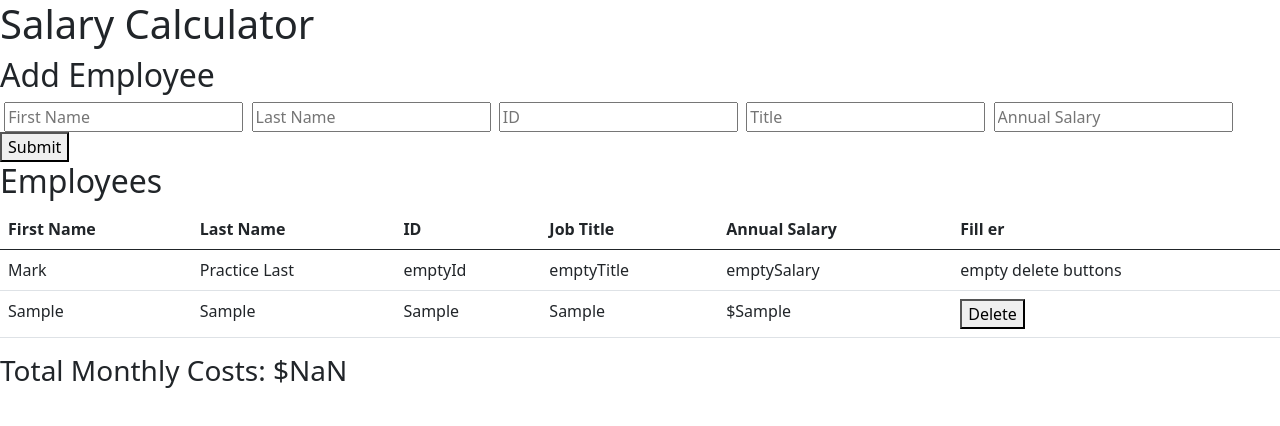
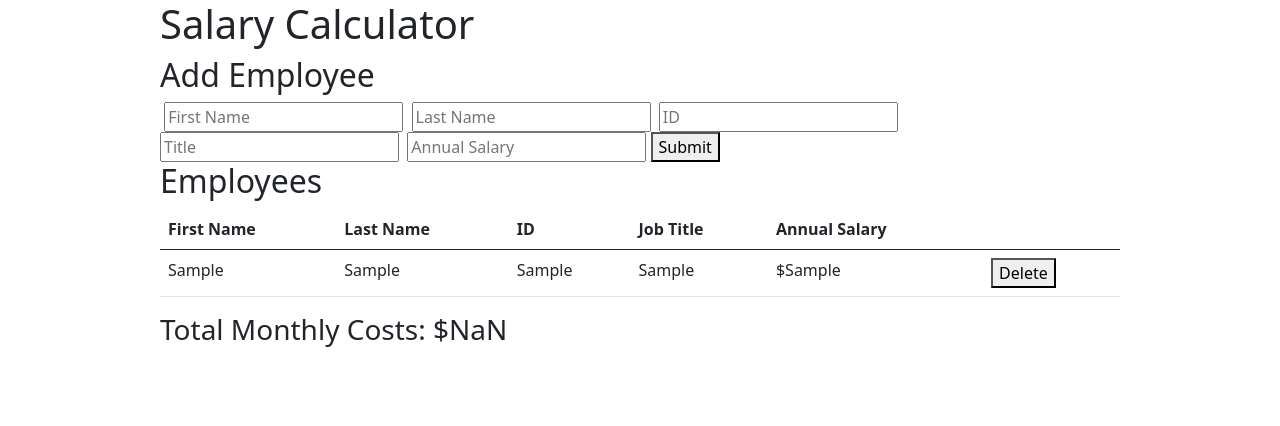
Before and after one commit to finstero/jquery-salary-calculator, a plain HTML site: page index.html in a window 1280 px wide. Both pictures are taken after typing "Sample", "Sample", "Sample", "Sample", "Sample" into the empty fields and a click on the button "Submit". Drawn offline with Linux system fonts and the light colour scheme.

Commit message:
base and stretch functionality working. style still ugly

```diff
--- a/client.js
+++ b/client.js
@@ -3,13 +3,15 @@ console.log('hello jS!')
 $(document).ready(readyNow);
 
 function readyNow() {
-    console.log('hello jQ!');
+    // console.log('hello jQ!');
     $('#submitButton').on('click', handleSubmit);
     $('#tableBody').on('click', '.deleteButton', handleDelete);
 }
 
 let employees = [];
+let yearlyCost = 0;
 
+//take in values from inputs on click of submit button and display on DOM
 function handleSubmit() {
     //collect all input values and put them into person object
     const person = {
@@ -21,15 +23,17 @@ function handleSubmit() {
     }
     //add single employee/person to array of all employees
     employees.push(person);
+    //run calculateCost function to calculate and display monthly costs at bottom
     calculateCost();
 
+    //append info from above into appropriate table position, assigning class to elements where needed
     $('#tableBody').append(`
         <tr class="personInput">
             <td scope="row">${person.firstName}</td>
             <td>${person.lastName}</td>
-            <td>${person.id}</td>
+            <td class ="id">${person.id}</td>
             <td>${person.title}</td>
-            <td>$${person.salary}</td>
+            <td class="salary">$<span>${person.salary}</span></td>
             <td>
                 <button class="deleteButton">Delete</button>
             </td>
@@ -41,21 +45,46 @@ function handleSubmit() {
     $('#idIn').val('');
     $('#titleIn').val('');
     $('#salaryIn').val('');
+    // console.log('log array after submit', employees);
 }
 
+// calculates total monthly cost based on employee yearly salaries and displays to DOM
 function calculateCost(){
     let yearlyCost = 0;
+    //loop through employee array and sum up salaries
     for (person of employees){
         yearlyCost += Number(person.salary);
     }
+    //get monthly cost
     let monthlyCost = yearlyCost/12;
-    $('#monthlyCost').text(`$${monthlyCost}`);
+    //display monthly cost to DOM
+    $('#monthlyCost').text(`${monthlyCost}`);
+    //if monthly cost over number, set background of  to red
     if (monthlyCost >= 20000){
-        $('#toChange').addClass('redBackground');
+        $('#monthlyCost').addClass('redBackground');
     }
+    // console.log('calculate cost: yearly cost:', yearlyCost);
 }
 
+// on click of delete button, delete respective employee from DOM and array, and update total monthly cost
 function handleDelete(){
+    // assign id of deleted employee to a string. using id rather than salary so splice will work properly
+    let deletedId = $(this).parent().siblings('.id').text(); //is there a simpler way to DOM traverse here?
+    // delete html
     $(this).closest('.personInput').remove();
 
+    //re calculates monthly cost KEEPING IN FOR MY OWN REFERENCE this doesn't work well because array still exists
+    // let yearlyCost = calculateCost() - deletedSalary;
+    // let monthlyCost = yearlyCost/12;
+    // $('#monthlyCost').text(`${monthlyCost}`);
+
+    //delete person in array and re run calculate cost function
+    //using id because that should be unique. salary might not be unique.
+    for (let i = 0; i<employees.length; i++){
+        if(employees[i].id == deletedId){
+            employees.splice(i, 1);
+        }
+    }
+    calculateCost();
+    // console.log('hopefully updated array', employees);
 }
--- a/index.html
+++ b/index.html
@@ -40,26 +40,18 @@
         <table class="table">
             <thead>
                 <tr>
-                    <th scope="col">First Name</th>
+                    <th scope="col" class="firstName">First Name</th>
                     <th scope="col">Last Name</th>
                     <th scope="col">ID</th>
                     <th scope="col">Job Title</th>
                     <th scope="col">Annual Salary</th>
-                    <th scope="col">Fill er</th>
+                    <th scope="col"></th>
                 </tr>
             </thead>
             <tbody id="tableBody">
-                <tr>
-                    <td scope="row">Mark</td>
-                    <td>Practice Last</td>
-                    <td>emptyId</td>
-                    <td>emptyTitle</td>
-                    <td>emptySalary</td>
-                    <td>empty delete buttons</td>
-                </tr>
             </tbody>
         </table>
-        <h3 id="toChange">Total Monthly Costs: <span id="monthlyCost"></span></h3>
+        <h3 id="toChange">Total Monthly Costs: $<span id="monthlyCost"></span></h3>
     </div>
 </body>
 
--- a/style.css
+++ b/style.css
@@ -1,3 +1,8 @@
+
+#container{
+    max-width: 960px;
+    margin: auto;
+}
 
 .redBackground{
     background-color: red;
```
